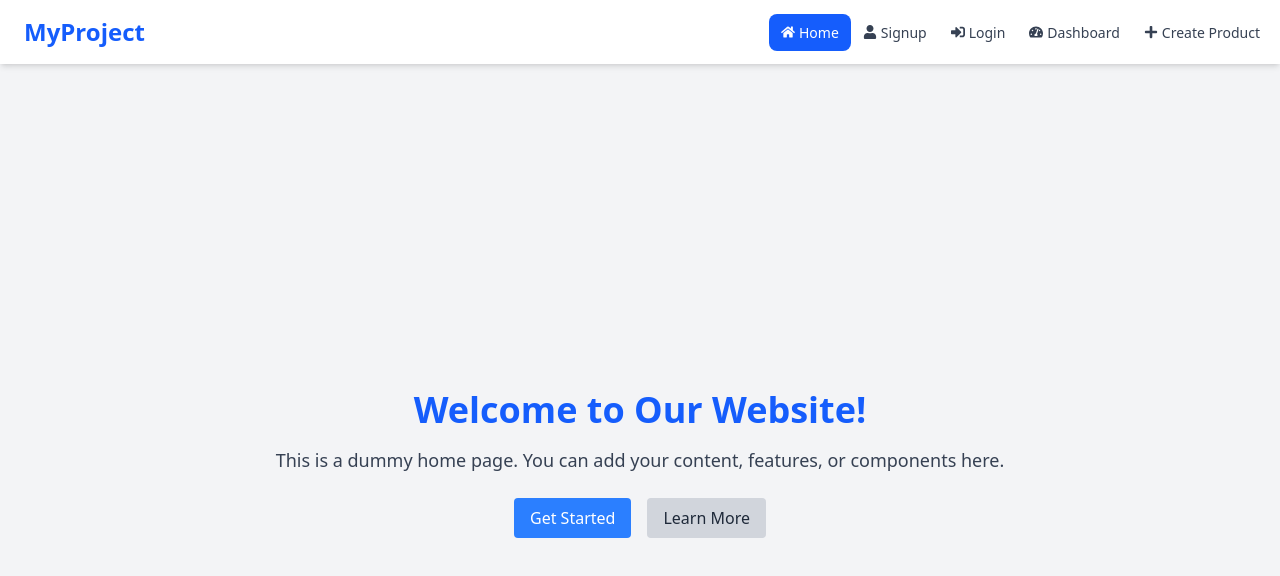
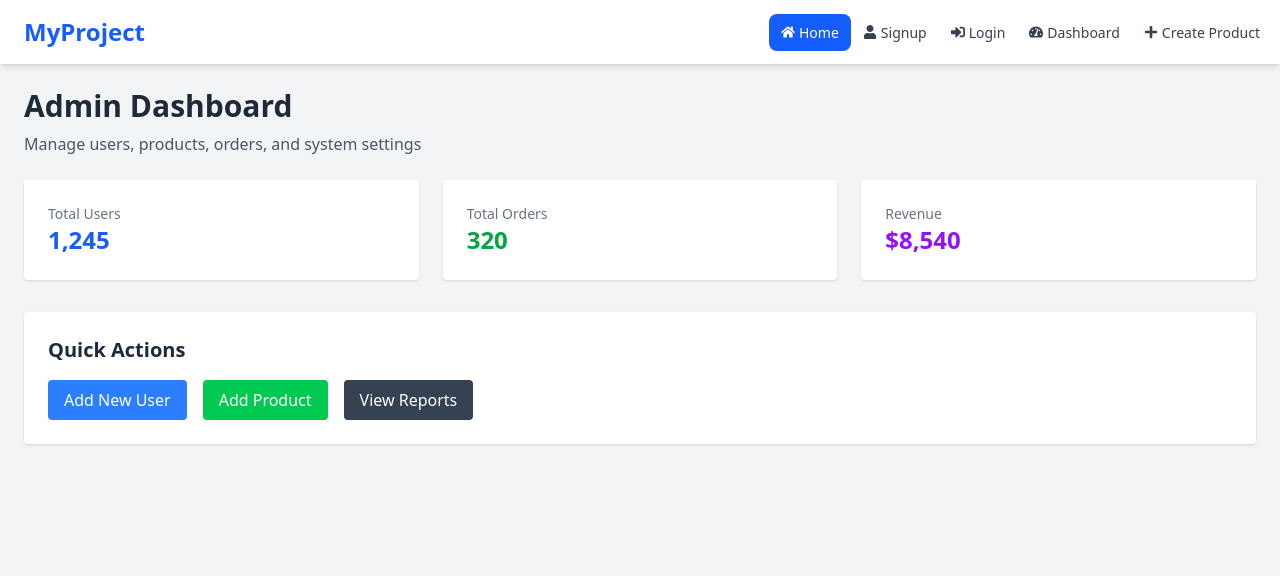
Before and after one commit to MuhammadZeb1/ecommece-meh-frontend, a React (Vite) app: page / in a window 1280 px wide. Shown: the top 576 px of the page. Built offline with nearby package versions, Linux system fonts and the light colour scheme.

Commit message:
add the admin home

```diff
--- a/src/pages/Home.jsx
+++ b/src/pages/Home.jsx
@@ -2,19 +2,55 @@ import React from 'react';
 
 function Home() {
   return (
-    <div className="min-h-screen flex flex-col items-center justify-center bg-gray-100 p-4">
-      <h1 className="text-4xl font-bold mb-4 text-blue-600">Welcome to Our Website!</h1>
-      <p className="text-lg text-gray-700 mb-6">
-        This is a dummy home page. You can add your content, features, or components here.
+    <div className="min-h-screen bg-gray-100 p-6">
+
+      {/* Header */}
+      <h1 className="text-3xl font-bold text-gray-800 mb-2">
+        Admin Dashboard
+      </h1>
+      <p className="text-gray-600 mb-6">
+        Manage users, products, orders, and system settings
       </p>
-      <div className="flex gap-4">
-        <button className="px-4 py-2 bg-blue-500 text-white rounded hover:bg-blue-600">
-          Get Started
-        </button>
-        <button className="px-4 py-2 bg-gray-300 text-gray-800 rounded hover:bg-gray-400">
-          Learn More
-        </button>
+
+      {/* Stats Cards */}
+      <div className="grid grid-cols-1 md:grid-cols-3 gap-6 mb-8">
+        <div className="bg-white p-6 rounded shadow">
+          <h2 className="text-gray-500 text-sm">Total Users</h2>
+          <p className="text-2xl font-bold text-blue-600">1,245</p>
+        </div>
+
+        <div className="bg-white p-6 rounded shadow">
+          <h2 className="text-gray-500 text-sm">Total Orders</h2>
+          <p className="text-2xl font-bold text-green-600">320</p>
+        </div>
+
+        <div className="bg-white p-6 rounded shadow">
+          <h2 className="text-gray-500 text-sm">Revenue</h2>
+          <p className="text-2xl font-bold text-purple-600">$8,540</p>
+        </div>
       </div>
+
+      {/* Admin Actions */}
+      <div className="bg-white p-6 rounded shadow">
+        <h2 className="text-xl font-semibold mb-4 text-gray-800">
+          Quick Actions
+        </h2>
+
+        <div className="flex flex-wrap gap-4">
+          <button className="px-4 py-2 bg-blue-500 text-white rounded hover:bg-blue-600">
+            Add New User
+          </button>
+
+          <button className="px-4 py-2 bg-green-500 text-white rounded hover:bg-green-600">
+            Add Product
+          </button>
+
+          <button className="px-4 py-2 bg-gray-700 text-white rounded hover:bg-gray-800">
+            View Reports
+          </button>
+        </div>
+      </div>
+
     </div>
   );
 }
```
